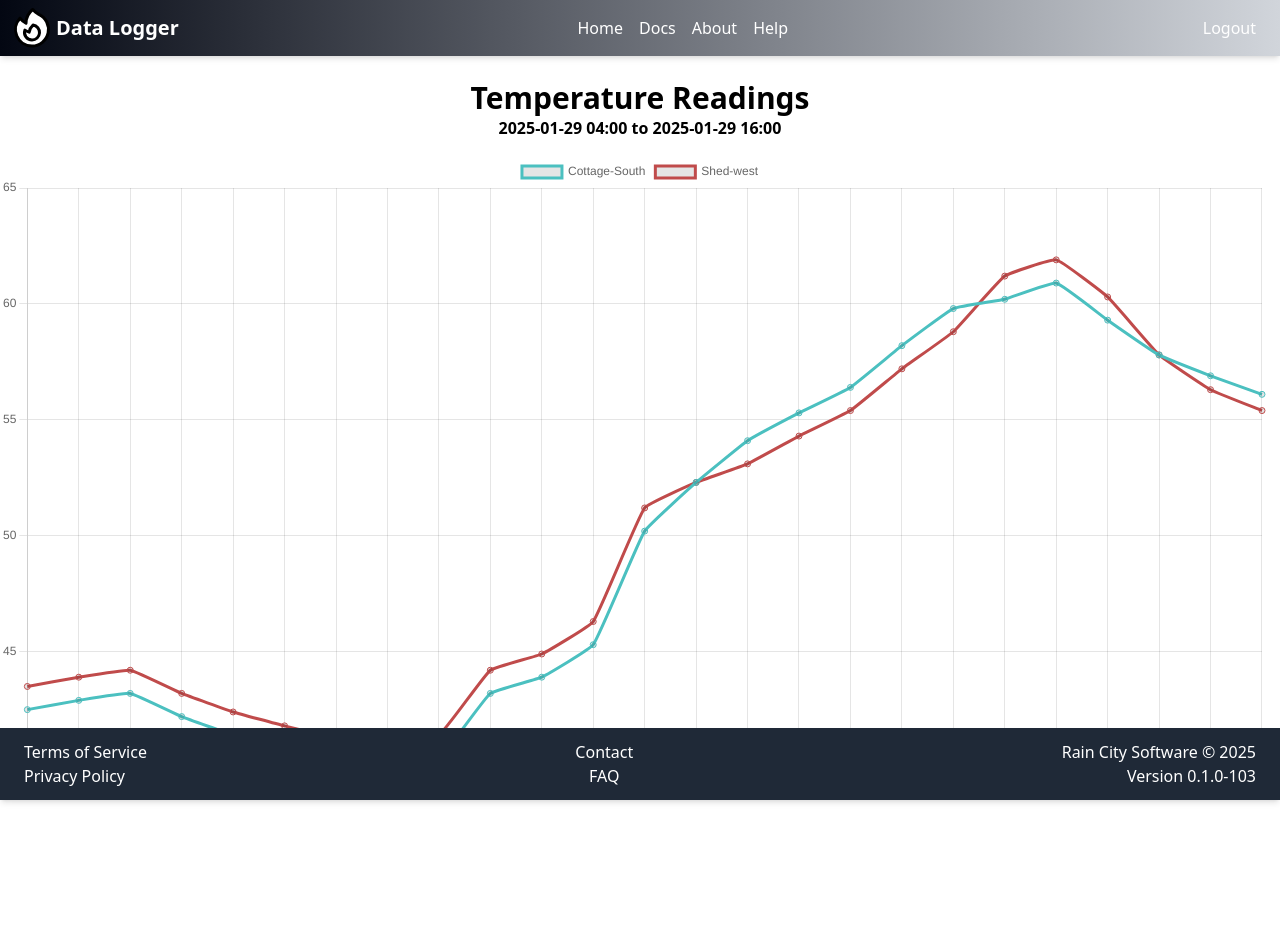
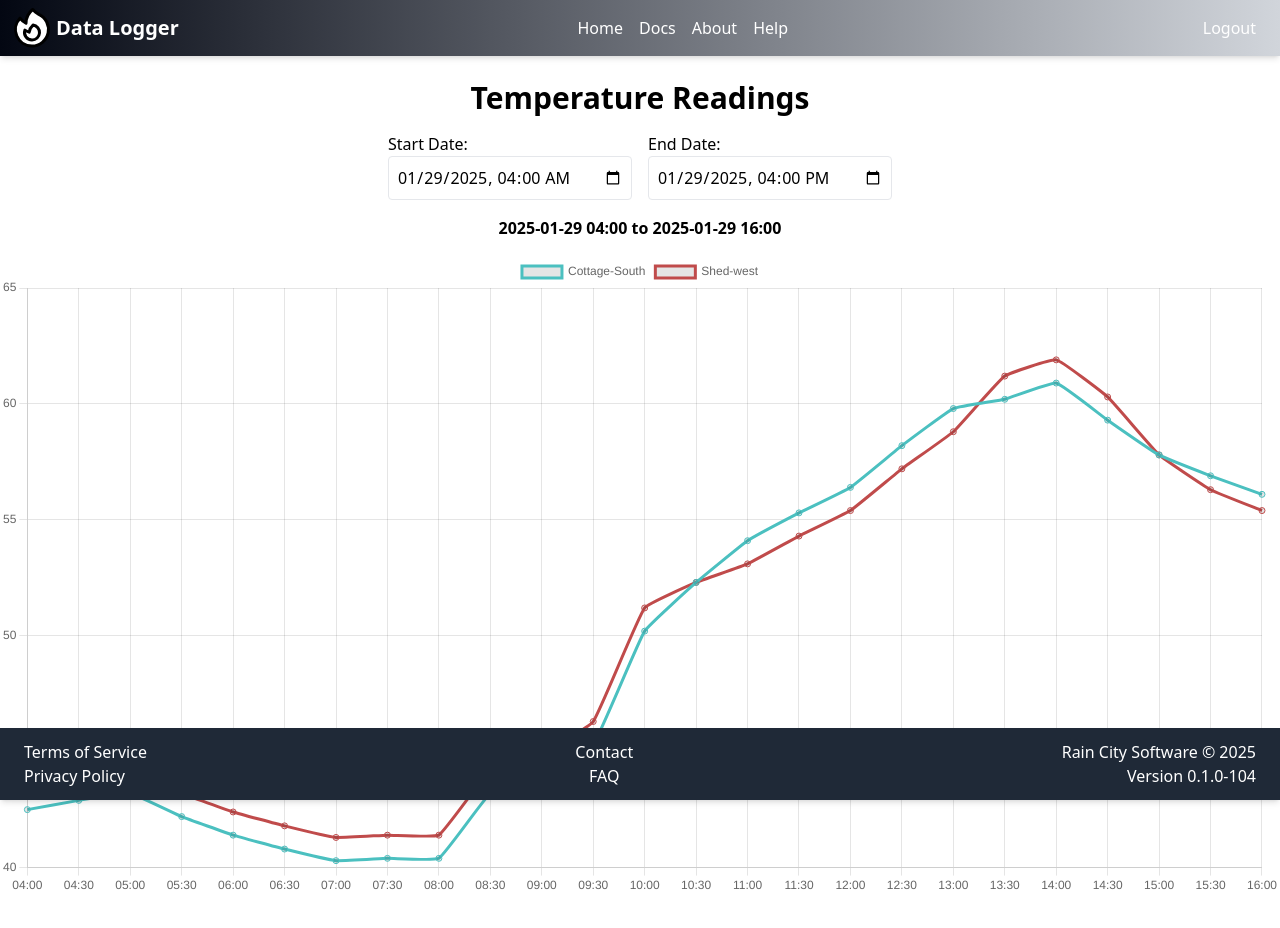
Before and after one commit to darrylwest/data-logger, a Vue app in the folder webapp/: page / in a window 1280 px wide. Shown: the top 928 px of the page. Before the commit the page ends 876 px from the top, so only its background shows below. Built offline with nearby package versions, Linux system fonts and the light colour scheme.

Commit message:
added date inputs and watch

```diff
--- a/webapp/src/components/Home.vue
+++ b/webapp/src/components/Home.vue
@@ -1,7 +1,24 @@
 <template>
   <div class="container mx-auto pt-10">
     <h2 class="text-3xl font-bold text-center">Temperature Readings</h2>
-    <h3 class="font-bold text-center">{{ dataParams.start_date }} to {{ dataParams.end_date }}</h3>
+
+    <!-- Editable Start and End Date Inputs -->
+    <div class="flex justify-center gap-4 my-4">
+      <label class="flex flex-col">
+        Start Date:
+        <input v-model="dataParams.start_date" type="datetime-local" class="border p-2 rounded" />
+      </label>
+      <label class="flex flex-col">
+        End Date:
+        <input v-model="dataParams.end_date" type="datetime-local" class="border p-2 rounded" />
+      </label>
+    </div>
+
+    <!-- Display Selected Date Range -->
+    <h3 class="font-bold text-center">
+      {{ dataParams.start_date }} to {{ dataParams.end_date }}
+    </h3>
+
     <div class="mt-4 mb-20">
       <canvas id="lineChart"></canvas>
     </div>
@@ -9,7 +26,7 @@
 </template>
 
 <script>
-import { defineComponent, onMounted, ref } from 'vue'
+import { defineComponent, onMounted, ref, watch } from 'vue'
 import { Chart, registerables } from 'chart.js'
 import TemperatureService from '@/services/TemperatureService'
 
@@ -19,11 +36,18 @@ export default defineComponent({
   name: 'HomePage',
   setup() {
     const dataParams = ref(TemperatureService.dataParams())
+    let chartInstance = null;
 
-    onMounted(() => {
-      const ctx = document.getElementById('lineChart').getContext('2d')
-      new Chart(ctx, {
-        type: 'line',
+    const renderChart = () => {
+      const ctx = document.getElementById("lineChart").getContext("2d");
+
+      // Destroy existing chart to prevent duplicates
+      if (chartInstance) {
+        chartInstance.destroy();
+      }
+
+      chartInstance = new Chart(ctx, {
+        type: "line",
         data: {
           labels: TemperatureService.fetchLabels(),
           datasets: TemperatureService.fetchReadings(),
@@ -51,8 +75,17 @@ export default defineComponent({
             },
           },
         },
-      })
+      });
+    };
+
+    onMounted(() => {
+      renderChart();
     })
+
+    // Watch for changes in start_date or end_date and refresh the chart
+    watch(dataParams, () => {
+      renderChart();
+    }, { deep: true });
 
     return { dataParams }
   },
--- a/webapp/src/config.js
+++ b/webapp/src/config.js
@@ -1,5 +1,5 @@
 //
 // all the app global consts
 //
-export const VERSION = '0.1.0-103'
+export const VERSION = '0.1.0-104'
 export const STATIC_SERVICE = true
```
